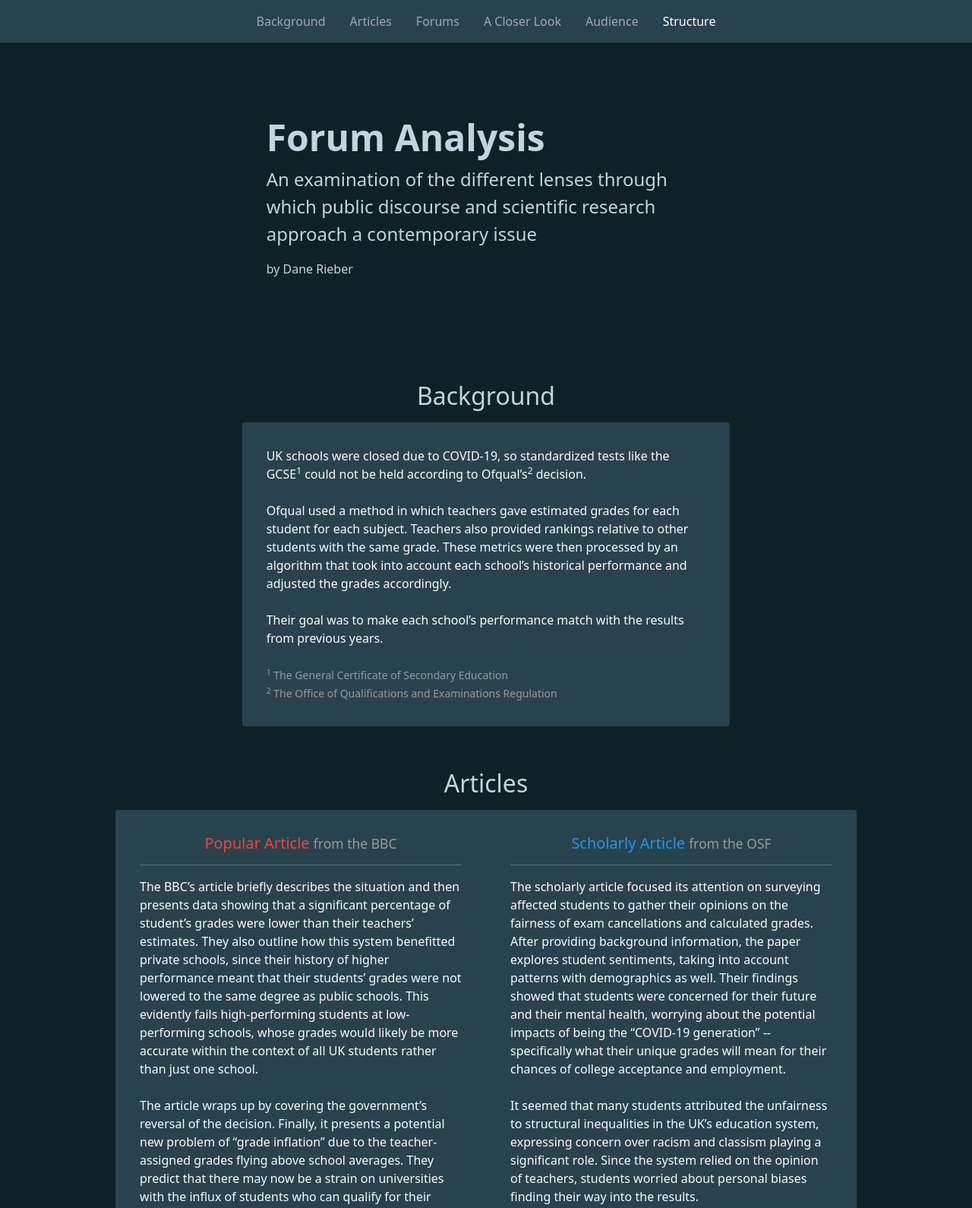
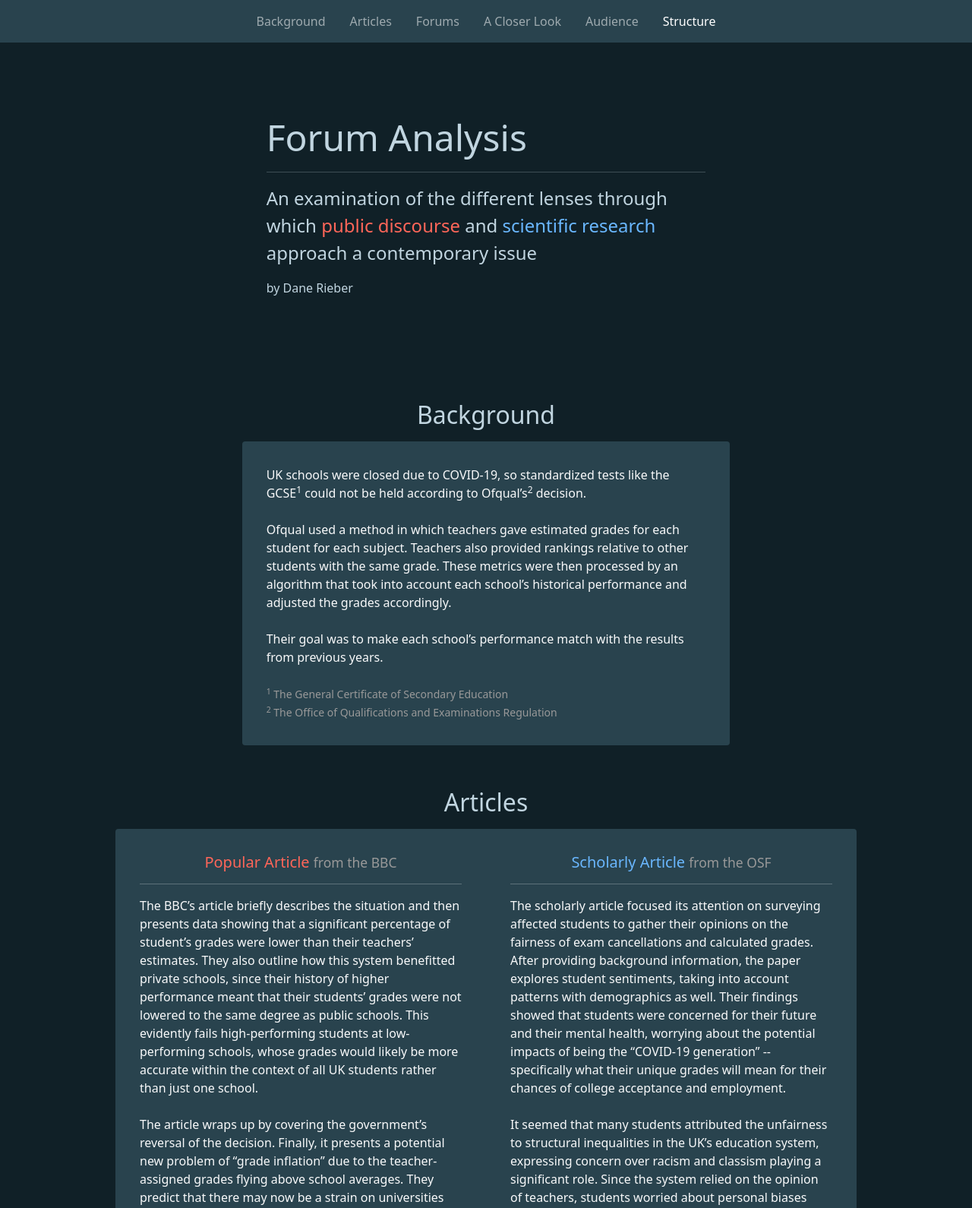
Before and after one commit to danerieber/wrtg3030-forum-analysis, a plain HTML site: page index.html in a window 1280 px wide. Shown: the top 1590 px of the page at 76% size. Drawn offline with nearby package versions, Linux system fonts and the light colour scheme.

Commit message:
Formatting and coloring

```diff
--- a/index.html
+++ b/index.html
@@ -50,12 +50,13 @@
 		<div class="p-5 mb-4">
 			<div class="row py-5 justify-content-center">
 				<div id="jumbotron" class="col-md-8 text-title">
-					<h1 class="display-5 fw-bold">Forum Analysis</h1>
+					<h1 class="display-5">Forum Analysis</h1>
+					<hr>
 					<p class="lead fs-4">
-						An examination of the different lenses through which public discourse and scientific research
+						An examination of the different lenses through which <span class="text-bbc">public discourse</span> and <span class="text-osf">scientific research</span>
 						approach a contemporary issue
 					</p>
-					<p>
+					<p class="lead fs-6">
 						by Dane Rieber
 					</p>
 				</div>
--- a/styles.css
+++ b/styles.css
@@ -20,11 +20,13 @@ figure {
 .bg-dark {
     background-color: #29434e !important;
 }
-.text-bbc {
-    color: #f44336;
+.text-bbc,
+.link-danger {
+    color: #ff6659;
 }
-.text-osf {
-    color: #2196f3;
+.text-osf,
+.link-primary {
+    color: #6ab7ff;
 }
 .text-title {
     color: #c1d5e0;
```
